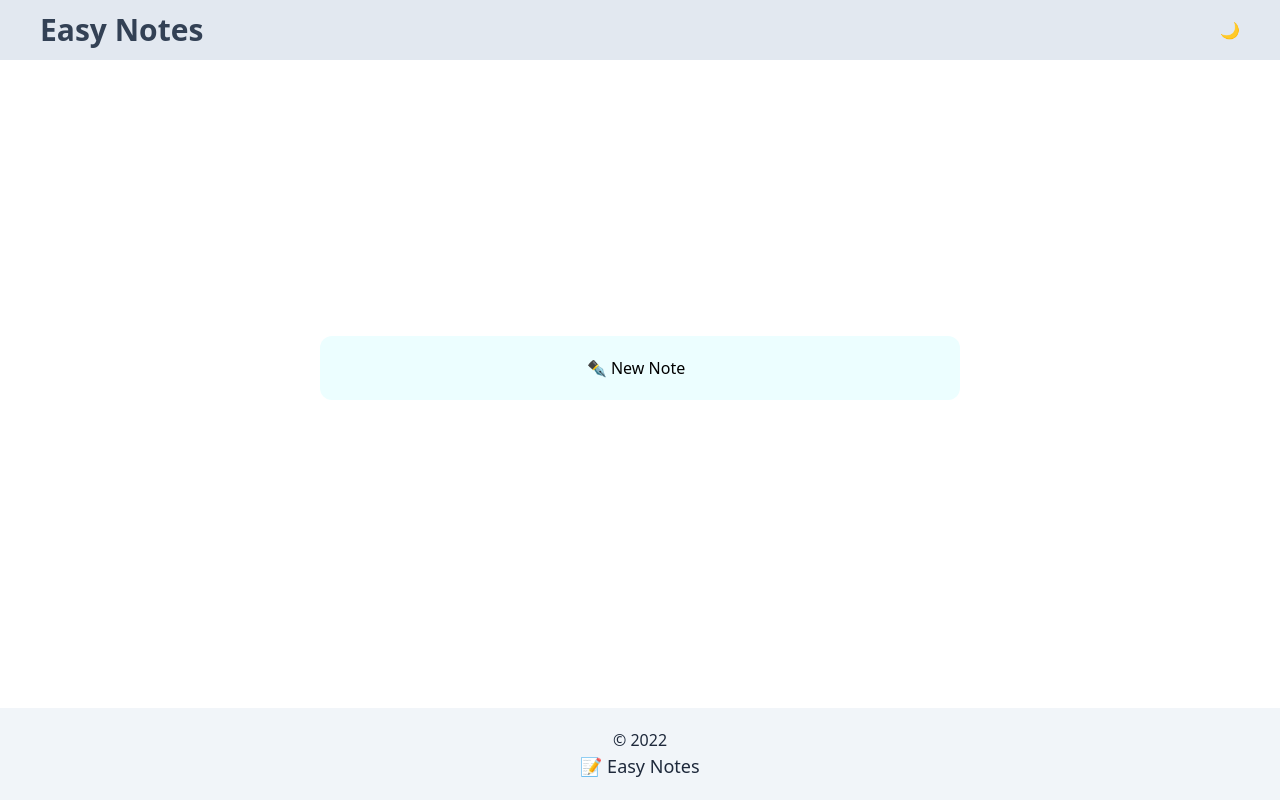
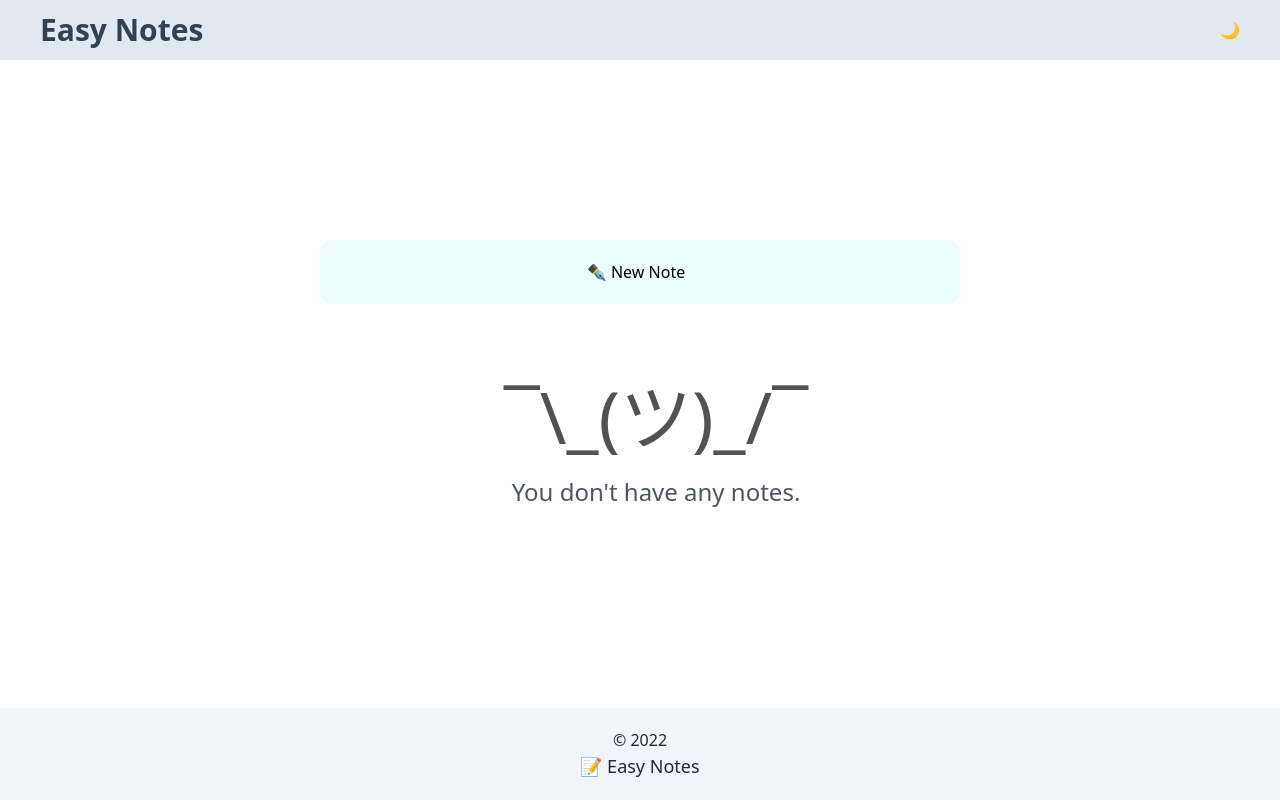
Before and after one commit to anik-amd/easy-notes, a Next.js app: page / in a window 1280 px wide. Built offline with nearby package versions, Linux system fonts and the light colour scheme.

Commit message:
✨ feat: add error page

```diff
--- /dev/null
+++ b/components/UI/ErrorPage.js
@@ -0,0 +1,21 @@
+// props
+//         type -> String -> "notes" || "404"
+
+const ErrorPage = (props) => {
+  return (
+    <>
+      <div className="text-center  py-5 pl-4 pr-6 m-5 block w-full">
+        <p className="text-7xl text-neutral-600">¯\_(ツ)_/¯</p>
+        <br />
+        {props.type === "notes" && (
+          <p className="text-2xl text-gray-600">You don't have any notes. </p>
+        )}
+        {props.type === "404" && (
+          <p className="text-2xl text-gray-600">404 - Page not found.</p>
+        )}
+      </div>
+    </>
+  );
+};
+
+export default ErrorPage;
--- a/components/partials/Notes.js
+++ b/components/partials/Notes.js
@@ -1,9 +1,10 @@
+import { useSelector, useDispatch } from "react-redux";
+import { format } from "timeago.js";
+
 import Link from "next/link";
 // import notes from "../../__mock__/notes";
 import Card from "../UI/Card";
-
-import { useSelector, useDispatch } from "react-redux";
-import { format } from "timeago.js";
+import ErrorPage from "../UI/ErrorPage";
 
 const Notes = () => {
   const notes = useSelector((state) => state.notes.notes);
@@ -33,6 +34,7 @@ const Notes = () => {
             );
           })}
       </div>
+      {notes.length === 0 && <ErrorPage type="notes" />}
     </>
   );
 };
--- /dev/null
+++ b/pages/404.js
@@ -0,0 +1,7 @@
+import ErrorPage from "../components/UI/ErrorPage";
+
+const Custom404 = () => {
+  return <ErrorPage type="404" />;
+};
+
+export default Custom404;
```
